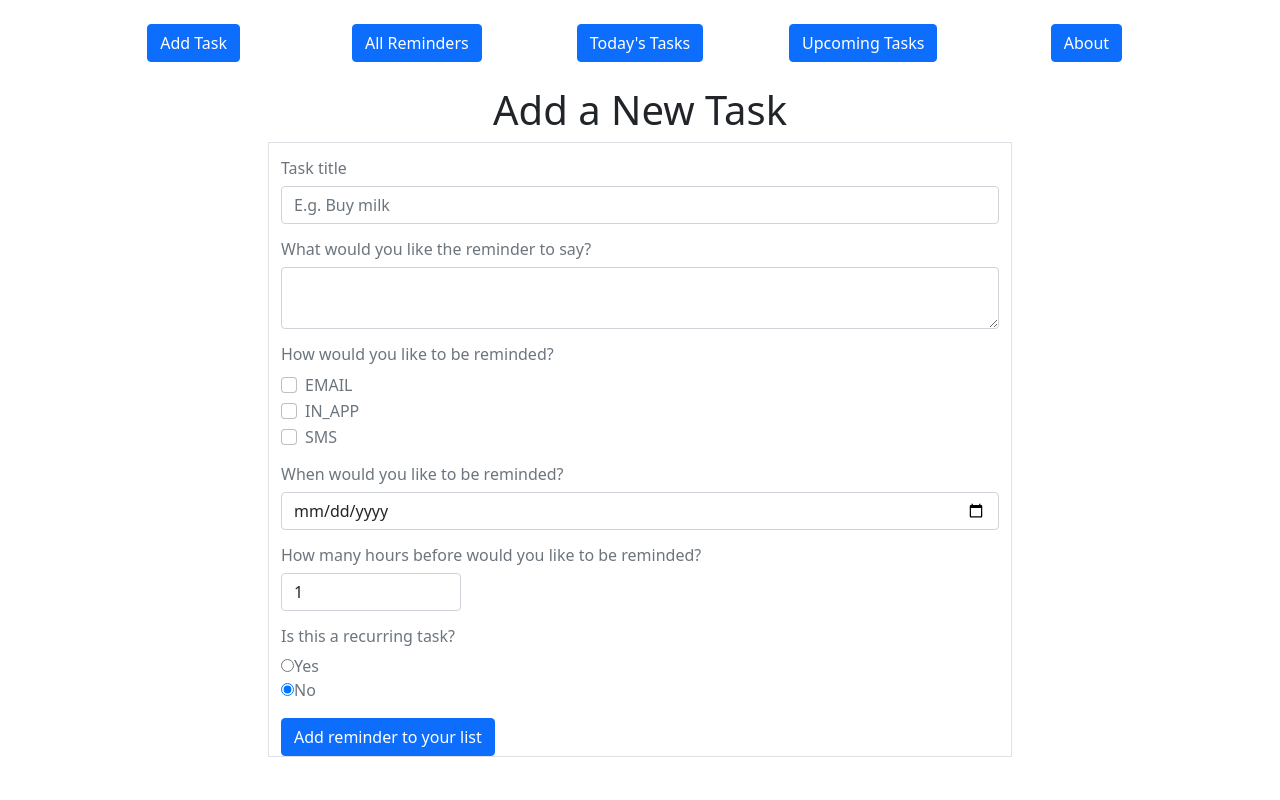
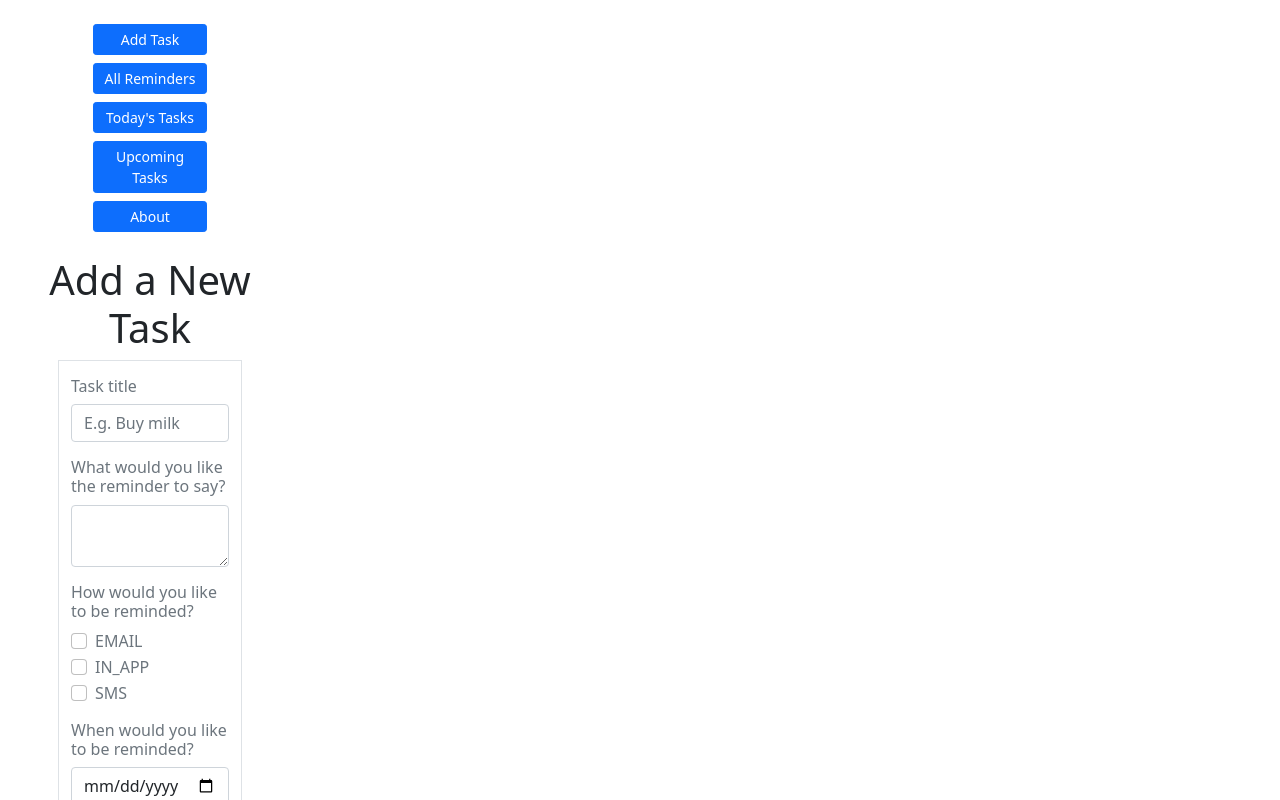
Before and after one commit to Mhorvilleur13/Reminder-App, a React (Create React App) app: page / in a window 1280 px wide. Shown: the top 800 px of the page. Built offline with nearby package versions, Linux system fonts and the light colour scheme.

Commit message:
changed the navbar for the popup

```diff
--- a/public/index.html
+++ b/public/index.html
@@ -14,7 +14,7 @@
 
   <body>
     <noscript>You need to enable JavaScript to run this app.</noscript>
-    <div id="root"></div>
+    <div id="root" style="width:300px;"></div>
   </body>
   <!-- <script
     src="https://code.jquery.com/jquery-3.2.1.slim.min.js"
--- a/src/App.tsx
+++ b/src/App.tsx
@@ -18,42 +18,23 @@ const App = () => {
   return (
     <div className="mt-4 container">
       <div className="row">
-        <div className="col">
-          <div className="text-center">
-            <Link to="/" className="btn btn-primary">
+        <div className="d-grid gap-2 col-6 mx-auto">
+          <Link to="/" className="btn btn-primary btn-sm">
             Add Task
           </Link>
-          </div>
-        </div>
-        <div className="col">
-          <div className="text-center">
-            <Link to="/tasks" className="btn btn-primary">
+          <Link to="/tasks" className="btn btn-primary btn-sm">
             All Reminders <span className="badge badge-light text-dark">{tasks.length > 0 && tasks.length}</span>
           </Link>
-          </div>
-        </div>
-        <div className="col">
-          <div className="text-center">
-            <Link to="/today" className="btn btn-primary">
+          <Link to="/today" className="btn btn-primary btn-sm">
             Today&apos;s Tasks{" "}
             <span className="badge badge-light text-dark">{todayReminders.length > 0 && todayReminders.length}</span>
           </Link>
-          </div>
-        </div>
-        <div className="col">
-          <div className="text-center">
-            <Link to="/upcoming" className="btn btn-primary">
-              Upcoming Tasks{" "}
-              <span className="badge badge-light text-dark">{upcoming.length > 0 && upcoming.length}</span>
+          <Link to="/upcoming" className="btn btn-primary btn-sm">
+            Upcoming Tasks <span className="badge badge-light text-dark">{upcoming.length > 0 && upcoming.length}</span>
           </Link>
-          </div>
-        </div>
-        <div className="col">
-          <div className="text-center">
-            <Link to="/about" className="btn btn-primary">
+          <Link to="/about" className="btn btn-primary btn-sm">
             About
           </Link>
-          </div>
         </div>
       </div>
       <div className="mt-4">
```
Lines whose indentation alone changed are shown as unchanged.
